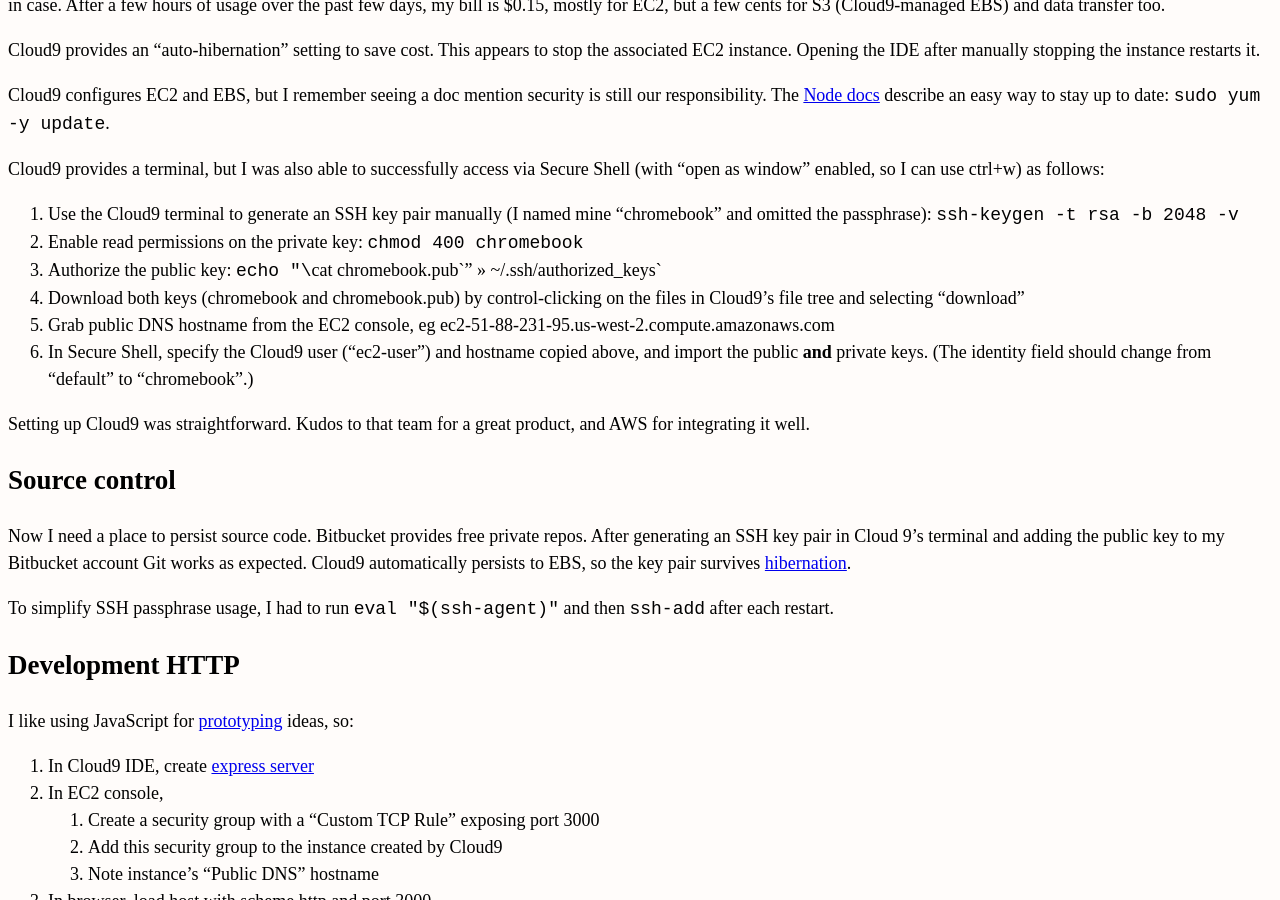
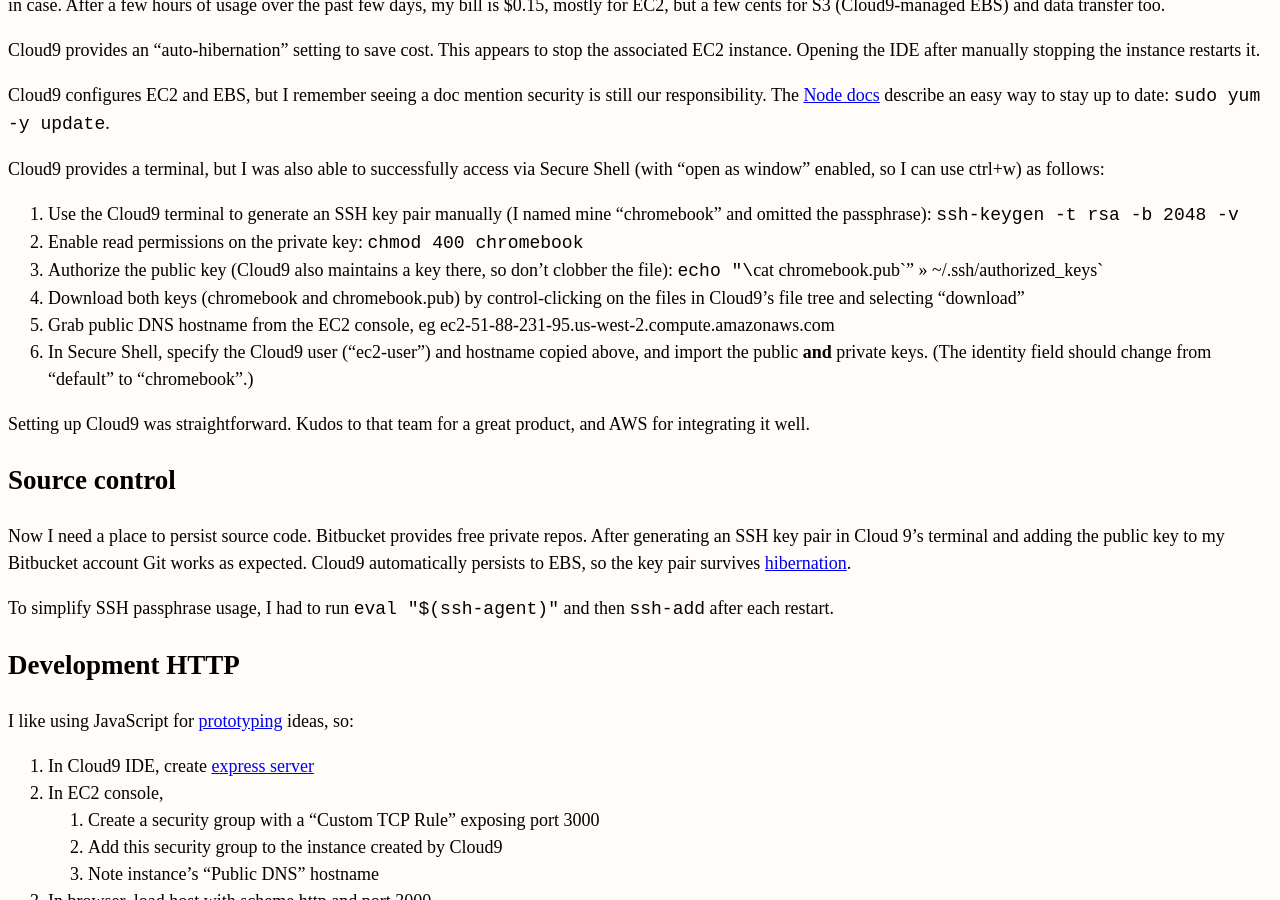
Before and after one commit to erikeldridge/erikeldridge.github.com, a Jekyll site: the page built from _posts/2017-12-24-netbook-development.md, in a window 1280 px wide and 900 px high, scrolled down 886 px. Built offline with Jekyll 4.4.1, drawn with Linux system fonts in a browser that asks for light colours; nearby versions of some CDN libraries.

Commit message:
Update from Forestry.io - 2017-12-24-netbook-development.md

```diff
--- a/_posts/2017-12-24-netbook-development.md
+++ b/_posts/2017-12-24-netbook-development.md
@@ -49,7 +49,7 @@
 
 1. Use the Cloud9 terminal to generate an SSH key pair manually (I named mine "chromebook" and omitted the passphrase): `ssh-keygen -t rsa -b 2048 -v`
 2. Enable read permissions on the private key: `chmod 400 chromebook`
-3. Authorize the public key: `echo "\`cat chromebook.pub\`" >> \~/.ssh/authorized_keys`
+3. Authorize the public key (Cloud9 also maintains a key there, so don't clobber the file): `echo "\`cat chromebook.pub\`" >> \~/.ssh/authorized_keys`
 4. Download both keys (chromebook and chromebook.pub) by control-clicking on the files in Cloud9's file tree and selecting "download"
 5. Grab public DNS hostname from the EC2 console, eg ec2-51-88-231-95.us-west-2.compute.amazonaws.com
 6. In Secure Shell, specify the Cloud9 user ("ec2-user") and hostname copied above, and import the public **and** private keys. (The identity field should change from "default" to "chromebook".)
```
